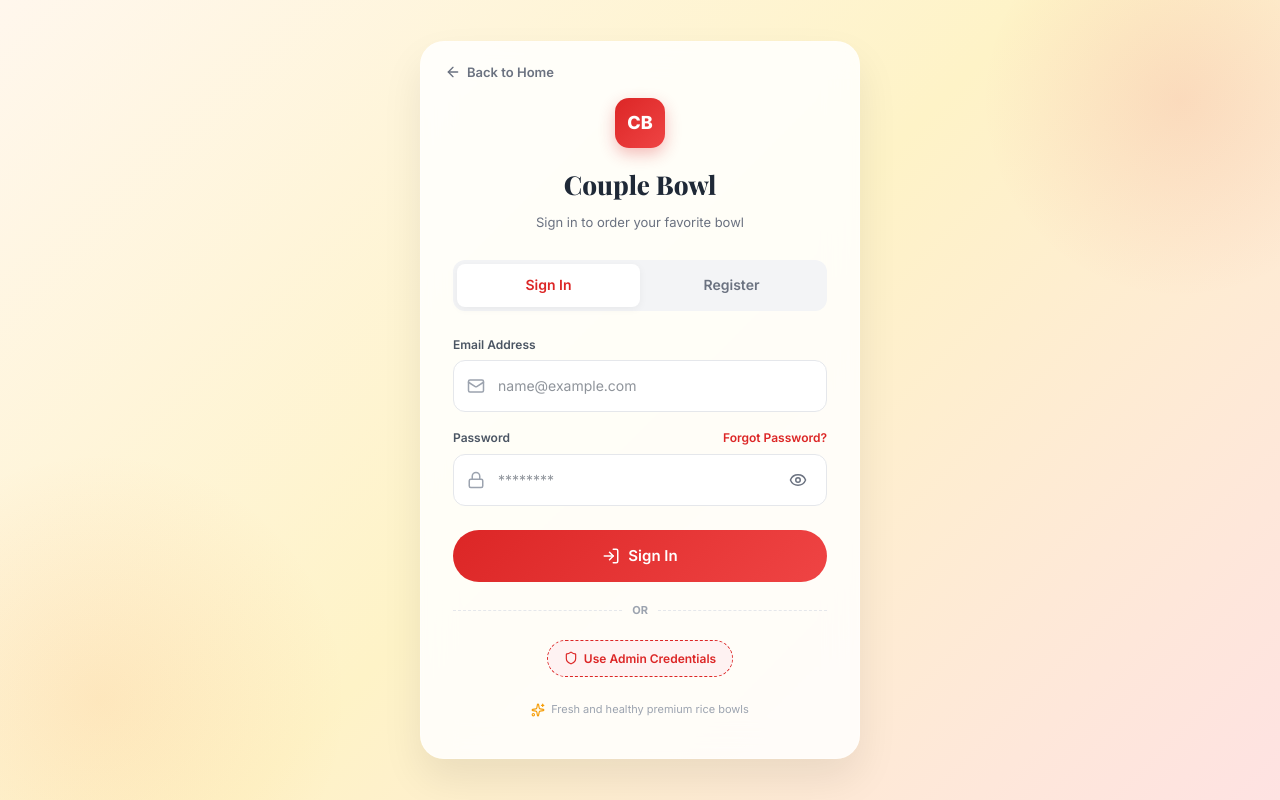
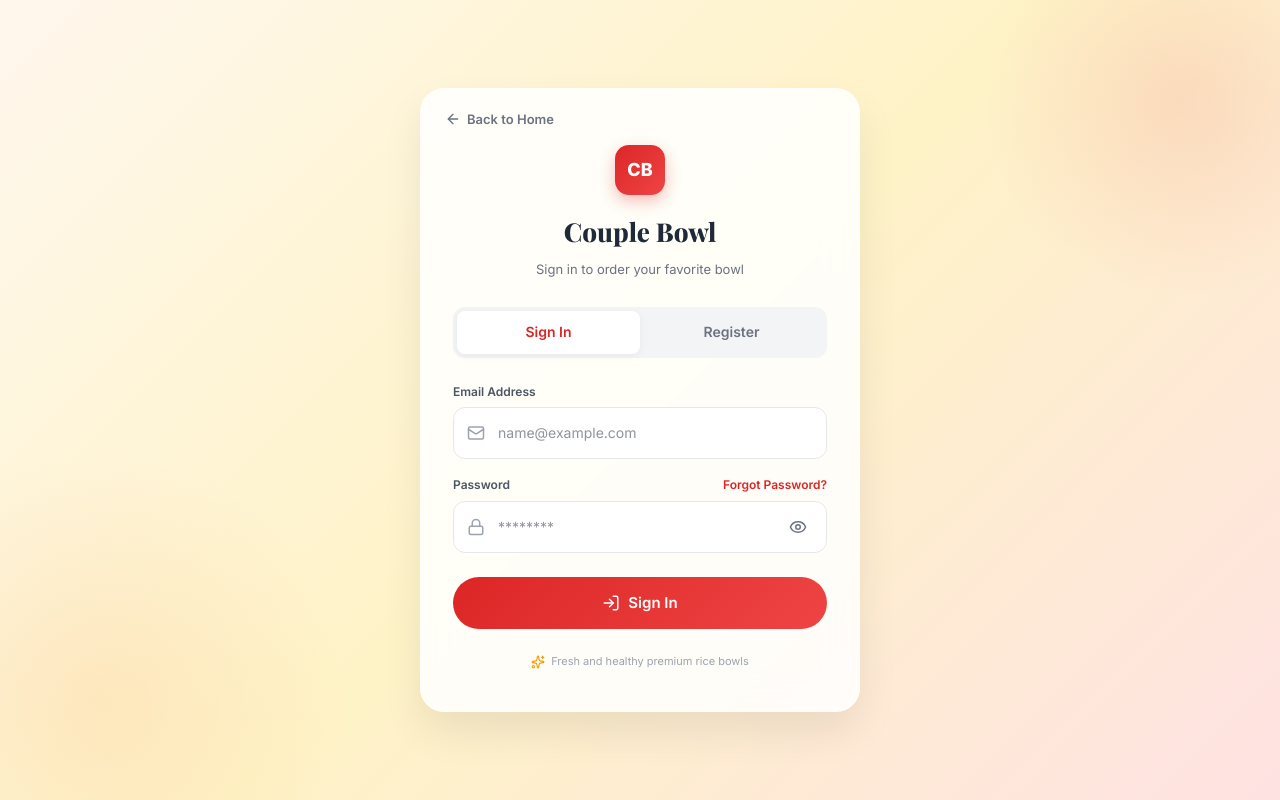
Before and after one commit to rendi-firmansyah/projectricebowl, a React (Vite) app: page /login in a window 1280 px wide. Built offline with nearby package versions, Linux system fonts and the light colour scheme; no server answers.

Commit message:
Remove exposed admin credential shortcut

```diff
--- a/src/pages/LoginPage.jsx
+++ b/src/pages/LoginPage.jsx
@@ -1,7 +1,7 @@
 import { useState, useEffect } from 'react'
 import { useNavigate, useSearchParams, Link } from 'react-router-dom'
 import { useAuth } from '../context/AuthContext'
-import { Mail, Lock, User, LogIn, Sparkles, AlertCircle, Shield, ArrowLeft, Eye, EyeOff, CheckCircle, Phone } from 'lucide-react'
+import { Mail, Lock, User, LogIn, Sparkles, AlertCircle, ArrowLeft, Eye, EyeOff, CheckCircle, Phone } from 'lucide-react'
 
 export default function LoginPage() {
   const { user, admin, login, register } = useAuth()
@@ -117,18 +117,6 @@ export default function LoginPage() {
       }
       setLoading(false)
     }, 800)
-  }
-
-  const handleAdminPreset = () => {
-    setEmail('admin@couplebowl.com')
-    setPassword('admin')
-    setIsSignUp(false)
-    setIsForgotPassword(false)
-    setError('')
-    setSuccessMessage('')
-    if (!isAdminMode) {
-      navigate('/login?mode=admin', { replace: true })
-    }
   }
 
   return (
@@ -319,7 +307,7 @@ export default function LoginPage() {
           </button>
         </form>
 
-        {isForgotPassword ? (
+        {isForgotPassword && (
           <div style={{ textAlign: 'center', marginTop: '20px' }}>
             <button
               type="button"
@@ -329,26 +317,6 @@ export default function LoginPage() {
               Back to Sign In
             </button>
           </div>
-        ) : (
-          <>
-            {/* Divider */}
-            <div className="login-divider">
-              <span className="login-divider-text">OR</span>
-            </div>
-
-            {/* Shortcuts for testing / admin */}
-            <div className="login-shortcuts">
-              <button
-                type="button"
-                className="login-shortcut-btn admin-preset"
-                onClick={handleAdminPreset}
-                disabled={loading}
-              >
-                <Shield size={14} />
-                <span>Use Admin Credentials</span>
-              </button>
-            </div>
-          </>
         )}
 
         <div className="login-footer-note">
```
